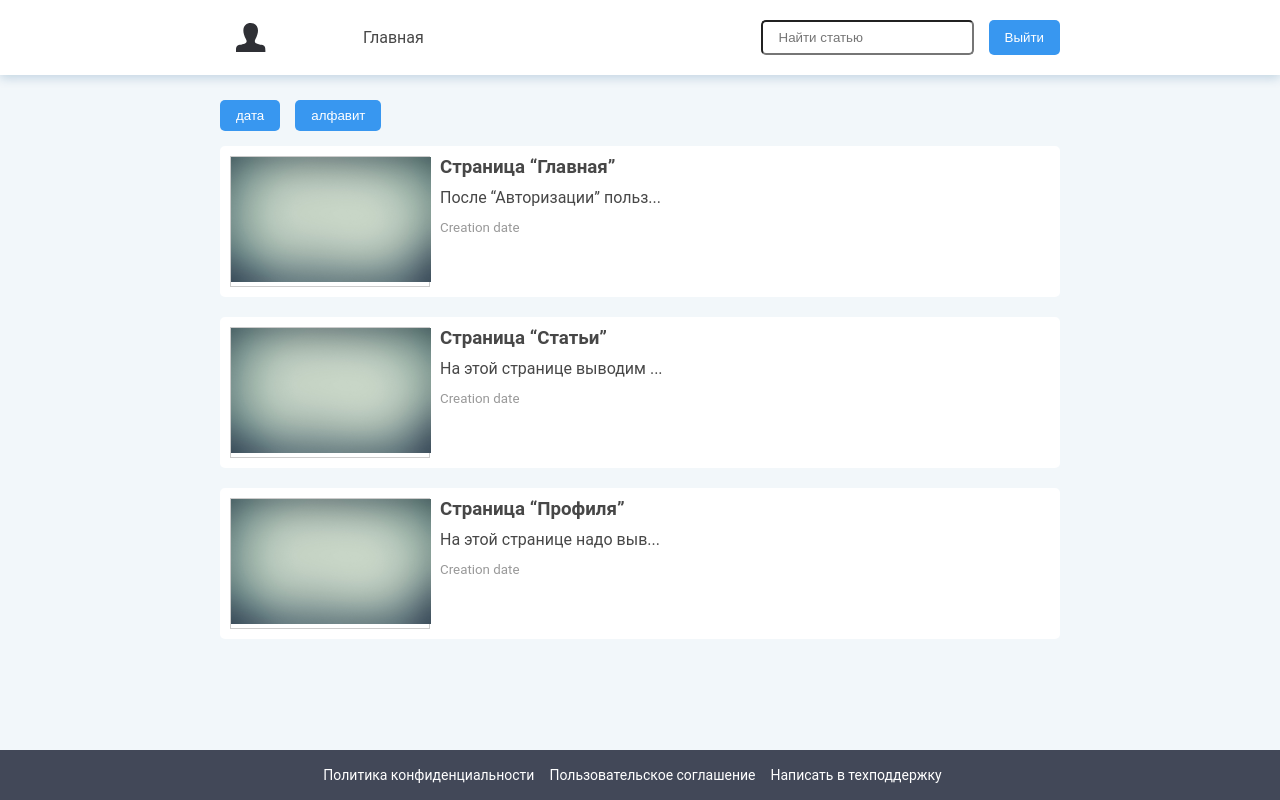
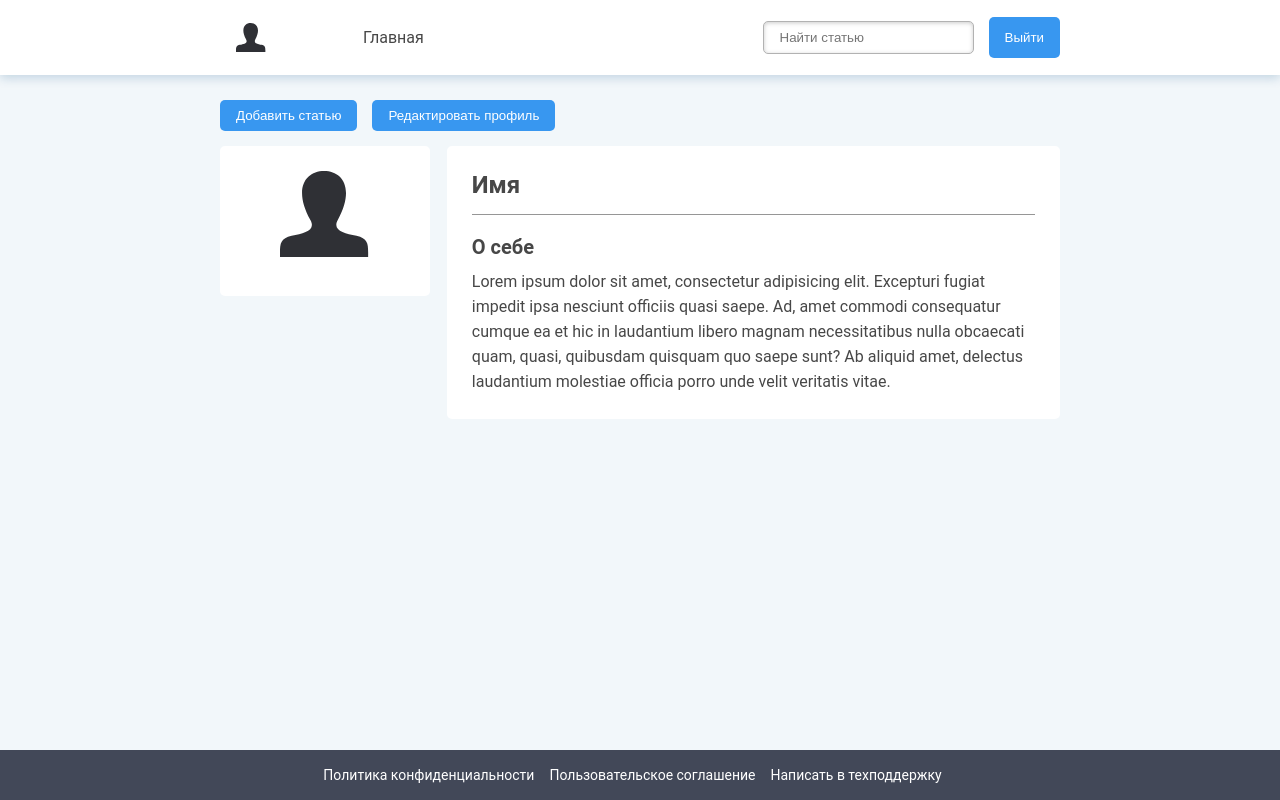
Before and after one commit to Kamil-87/vue-test, a Vue app: page /profile in a window 1280 px wide. Before the commit this address led to /. Built offline with nearby package versions, Linux system fonts and the light colour scheme; sample sign-in values are in the browser's storage.

Commit message:
popup change

```diff
--- a/src/assets/styles/main.scss
+++ b/src/assets/styles/main.scss
@@ -49,3 +49,11 @@ a {
     outline: none;
   }
 }
+
+.main__top {
+  margin-bottom: 15px;
+
+  .btn {
+    margin-right: 15px;
+  }
+}
--- a/src/components/AddPost.vue
+++ b/src/components/AddPost.vue
@@ -0,0 +1,62 @@
+<template>
+  <form class="form-box">
+    <div class="form-group">
+      <label for="titlePost">
+        <input
+            id="titlePost"
+            type="text"
+            placeholder="Название статьи"
+        >
+      </label>
+    </div>
+
+    <div class="form-group">
+      <label for="descriptionPost">
+        <textarea id="descriptionPost" placeholder="Описание статьи" />
+      </label>
+    </div>
+
+    <label for="imagePost">
+      <input
+          id="imagePost"
+          type="text"
+          placeholder="Картинку"
+      >
+    </label>
+
+    <button class="btn" type="submit">Сохранить</button>
+  </form>
+</template>
+
+<style>
+.form-box {
+  padding: 0 20px;
+}
+
+.form-group {
+  margin-bottom: 20px;
+}
+
+input {
+  display: block;
+  width: 100%;
+  margin: 4px;
+  padding: 10px 15px;
+  border: 1px solid rgb(178, 178, 178);
+  border-radius: 3px;
+  box-shadow: 0 1px 4px 0 rgba(168, 168, 168, 0.6) inset;
+  transition: all 0.2s linear;
+}
+
+textarea {
+  display: block;
+  width: 100%;
+  height: 80px;
+  padding: 10px 15px;
+  border: 1px solid rgb(178, 178, 178);
+  border-radius: 3px;
+  box-shadow: 0 1px 4px 0 rgba(168, 168, 168, 0.6) inset;
+  transition: all 0.2s linear;
+}
+
+</style>
--- a/src/components/EditProfile.vue
+++ b/src/components/EditProfile.vue
@@ -1,17 +1,53 @@
-<form>
+<template>
+  <form class="form-box">
     <div class="form-group">
-    <label for="name">Ваше имя:</label>
+      <label for="name">
         <input
             id="name"
             type="text"
+            placeholder="Ваше имя"
         >
+      </label>
     </div>
 
     <div class="form-group">
-    <label for="profileInfo">О себе</label>
-    <textarea id="profileInfo">
+      <label for="profileInfo">
+        <textarea id="profileInfo" placeholder="О себе" />
+      </label>
+    </div>
+    <button class="btn" type="submit">Сохранить</button>
+  </form>
+</template>
 
-    </textarea>
-  </div>
+<style>
+.form-box {
+  padding: 0 20px;
+}
 
-</form>
+.form-group {
+  margin-bottom: 20px;
+}
+
+input {
+  display: block;
+  width: 100%;
+  margin: 4px;
+  padding: 10px 15px;
+  border: 1px solid rgb(178, 178, 178);
+  border-radius: 3px;
+  box-shadow: 0 1px 4px 0 rgba(168, 168, 168, 0.6) inset;
+  transition: all 0.2s linear;
+}
+
+textarea {
+  display: block;
+  width: 100%;
+  height: 80px;
+  padding: 10px 15px;
+  border: 1px solid rgb(178, 178, 178);
+  border-radius: 3px;
+  box-shadow: 0 1px 4px 0 rgba(168, 168, 168, 0.6) inset;
+  transition: all 0.2s linear;
+}
+
+</style>
--- a/src/components/MainFooter.vue
+++ b/src/components/MainFooter.vue
@@ -7,8 +7,9 @@
 </template>
 
 <script>
+
 export default {
-  name: "footer"
+
 };
 </script>
 
--- a/src/router/index.js
+++ b/src/router/index.js
@@ -20,10 +20,6 @@ export default new Router({
       component: () => import("@/views/Post"),
     },
     {
-      path: '*/*',
-      redirect: { name: 'home' }
-    },
-    {
       path: "/auth",
       name: "auth",
       meta: {layout: 'empty'},
--- a/src/views/Home.vue
+++ b/src/views/Home.vue
@@ -65,13 +65,7 @@ export default {
 
 <style lang="scss">
 
-  .main__top {
-    margin-bottom: 15px;
 
-    .btn {
-      margin-right: 15px;
-    }
-  }
   a {
     text-decoration: none;
     color: inherit;
--- a/src/views/Popup.vue
+++ b/src/views/Popup.vue
@@ -10,7 +10,9 @@
             class="modal-header"
             id="modalTitle"
         >
-          <slot name="header">
+          <h4>
+            {{ title }}
+          </h4>
             <button
                 type="button"
                 class="btn-close"
@@ -19,7 +21,7 @@
             >
               x
             </button>
-          </slot>
+
         </header>
         <section
             class="modal-body"
@@ -29,19 +31,6 @@
             I'm the default body!
           </slot>
         </section>
-        <footer class="modal-footer">
-          <slot name="footer">
-
-            <button
-                type="button"
-                class="btn-green"
-                @click="close"
-                aria-label="Close modal"
-            >
-              Close me!
-            </button>
-          </slot>
-        </footer>
       </div>
     </div>
   </transition>
@@ -49,7 +38,12 @@
 
 <script>
 export default {
-  name: 'modal',
+  props: {
+    title: {
+      type: String,
+      default: ''
+    }
+  },
   methods: {
     close() {
       this.$emit('close');
@@ -78,23 +72,19 @@ export default {
   display: flex;
   flex-direction: column;
   border-radius: 5px;
+  min-width: 500px;
+  min-height: 200px;
 }
 
-.modal-header,
-.modal-footer {
+.modal-header {
   padding: 15px;
   display: flex;
 }
 
 .modal-header {
   border-bottom: 1px solid #eeeeee;
-  color: #4AAE9B;
+  color: #3897F0;
   justify-content: space-between;
-}
-
-.modal-footer {
-  border-top: 1px solid #eeeeee;
-  justify-content: flex-end;
 }
 
 .modal-body {
@@ -105,17 +95,11 @@ export default {
 .btn-close {
   border: none;
   font-size: 20px;
-  padding: 20px;
+  padding: 2px;
   cursor: pointer;
   font-weight: bold;
-  color: #4AAE9B;
+  color: #3897F0;
   background: transparent;
 }
 
-.btn-green {
-  color: white;
-  background: #4AAE9B;
-  border: 1px solid #4AAE9B;
-  border-radius: 2px;
-}
 </style>
--- a/src/views/Profile.vue
+++ b/src/views/Profile.vue
@@ -2,22 +2,27 @@
   <main class="main">
     <div class="container">
       <div class="main__top">
-        <button class="btn">Добавить статью</button>
         <button
             class="btn"
-            @click="showPopup"
+            @click="addPost"
+        >
+          Добавить статью
+        </button>
+
+        <button
+            class="btn"
+            @click="updateProfile"
         >Редактировать профиль</button>
       </div>
 
       <popup
         v-if="isPopupVisible"
         @close="closePopup"
+
       >
         <template v-slot:body>
-          <p>Параграф для основного контента.</p>
-          <p>И ещё один.</p>
+          <edit-profile />
         </template>
-
       </popup>
 
       <div class="profile">
@@ -39,6 +44,8 @@
 
 <script>
 import Popup from "../views/Popup";
+import EditProfile from "../components/EditProfile";
+import AddPost from "../components/AddPost";
 
 export default {
   data() {
@@ -47,10 +54,15 @@ export default {
     }
   },
   components: {
-    Popup
+    Popup,
+    EditProfile,
+    AddPost
   },
   methods: {
-    showPopup() {
+    updateProfile() {
+      this.isPopupVisible = true;
+    },
+    addPost() {
       this.isPopupVisible = true;
     },
     closePopup() {
```
Lines whose indentation alone changed are shown as unchanged.
